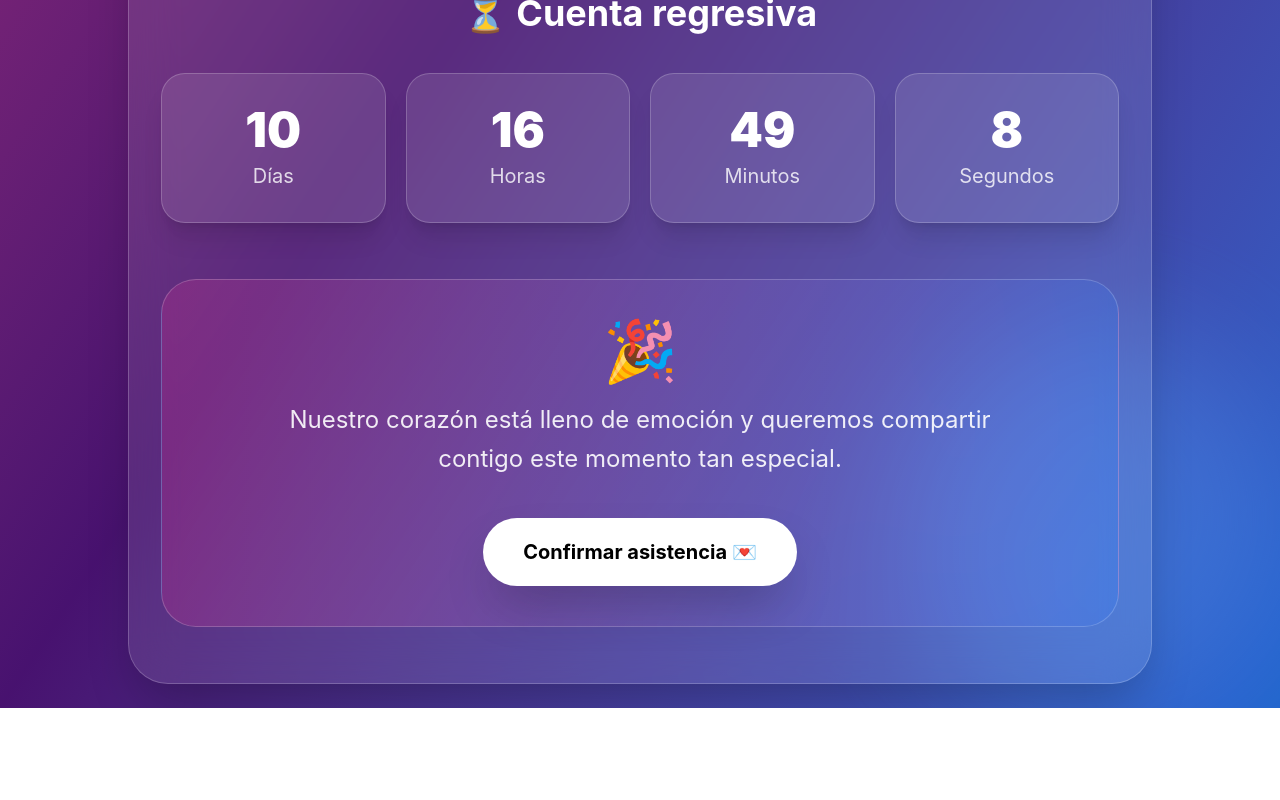
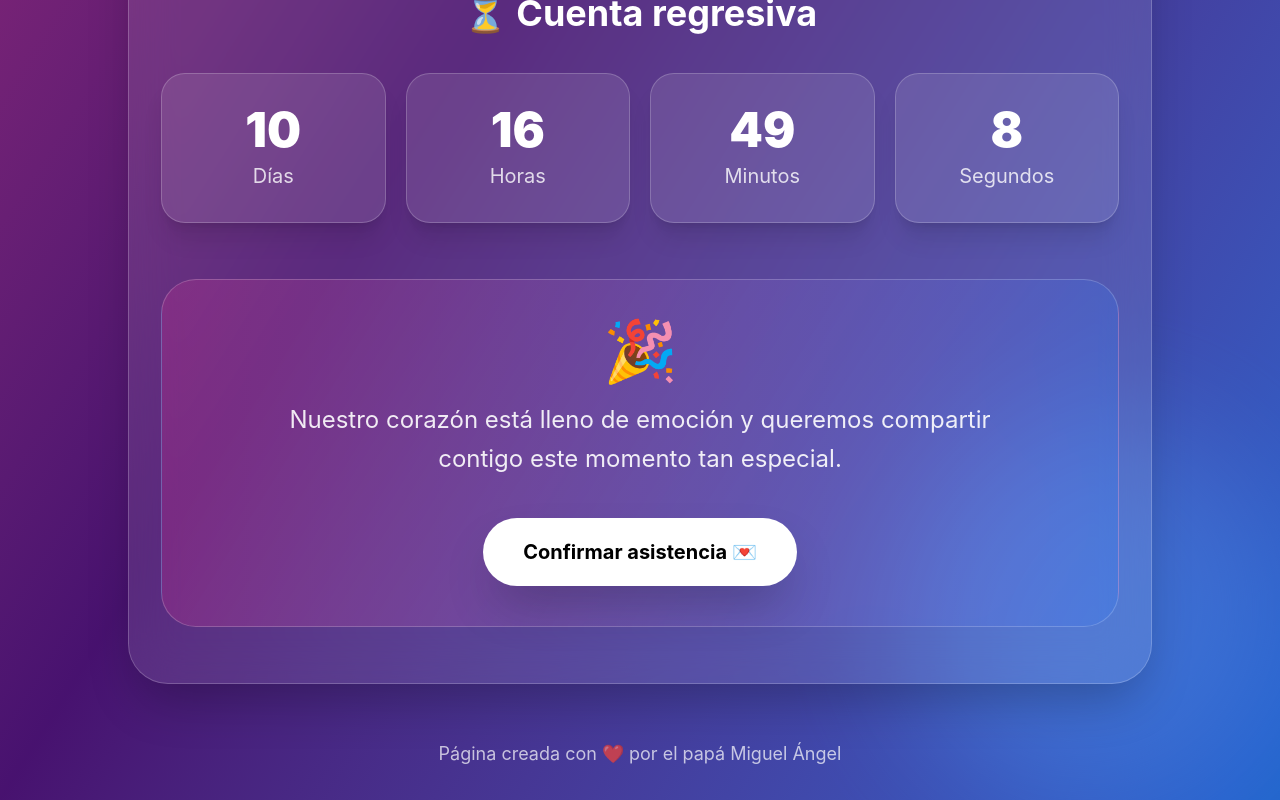
Before and after one commit to Apecs1/gender-reveal, a React (Vite) app: page / in a window 1280 px wide. Shown: the part 1246-2046 px from the top of the page. Before the commit the page ends 1954 px from the top, so only its background shows below. Built offline with nearby package versions, Linux system fonts and the light colour scheme; no server answers; the database is empty.

Commit message:
modifique autor

```diff
--- a/src/App.jsx
+++ b/src/App.jsx
@@ -542,6 +542,10 @@ export default function App() {
 
       </section>
 
+        <footer className="relative z-10 text-center py-8 text-white/70 text-lg">
+        Página creada con ❤️ por el papá Miguel Ángel
+      </footer>
+
     </main>
   )
 }
```
